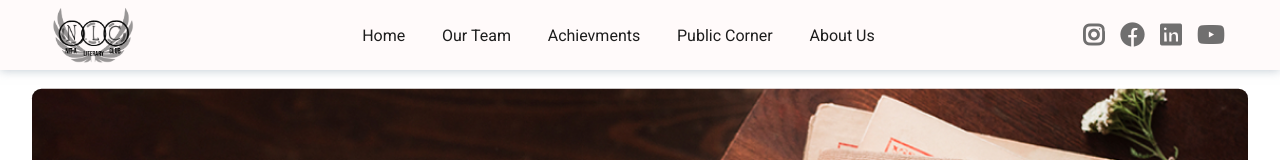
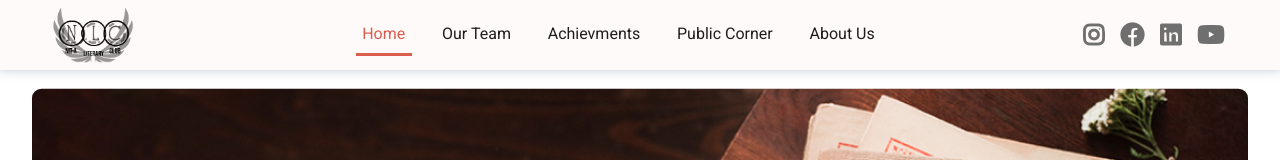
Before and after one commit to TheAnkitGautam/nlc-project, a React (Create React App) app in the folder client/: page / in a window 1280 px wide. Shown: the top 160 px of the page. Built offline with nearby package versions, Linux system fonts and the light colour scheme.

Commit message:
nav active state added

```diff
--- a/client/src/components/Navbar/Navbar.jsx
+++ b/client/src/components/Navbar/Navbar.jsx
@@ -1,7 +1,7 @@
 import { useState } from 'react';
 import './navbar.css'
 import logo from './logo-white.png';
-import { Link } from 'react-router-dom';
+import { NavLink } from 'react-router-dom';
 
 const Navbar = () => {
     const [menuState, setMenuState] = useState(false);
@@ -16,20 +16,20 @@ const Navbar = () => {
                 <div className="nav-logo"><img className='logo-img' src={logo} alt="" /></div>
                 <div className="center">
                     <ul className="nav-links">
-                        <Link to='/'><li>Home</li></Link>
-                        <Link to='/team'><li>Our Team</li></Link>
+                        <NavLink to='/'><li>Home</li></NavLink>
+                        <NavLink to='/team'><li>Our Team</li></NavLink>
                         <li>Achievments</li>
                         <li>Public Corner</li>
-                        <Link to='/about'><li>About Us</li></Link>
+                        <NavLink to='/about'><li>About Us</li></NavLink>
                     </ul>
                 </div>
 
                 <ul className={menuState ? "mobile-nav is-active" : "mobile-nav"}>
-                    <Link to='/'><li onClick={() => setMenuState(false)}>Home</li></Link>
-                    <Link to='/team'><li onClick={() => setMenuState(false)}>Our Team</li></Link>
+                    <NavLink to='/'><li onClick={() => setMenuState(false)}>Home</li></NavLink>
+                    <NavLink to='/team'><li onClick={() => setMenuState(false)}>Our Team</li></NavLink>
                     <li onClick={() => setMenuState(false)}>Achievments</li>
                     <li onClick={() => setMenuState(false)}>Public Corner</li>
-                    <Link to='/about'><li onClick={() => setMenuState(false)}>About Us</li></Link>
+                    <NavLink to='/about'><li onClick={() => setMenuState(false)}>About Us</li></NavLink>
                 </ul>
 
                 <div className="nav-icon-wrapper">
--- a/client/src/components/Navbar/navbar.css
+++ b/client/src/components/Navbar/navbar.css
@@ -35,18 +35,19 @@
     font-family: 'Roboto', serif;
     font-weight: 400;
     padding: 0.6rem 0.4rem;
+    border-bottom: 3px solid transparent;
     cursor: pointer;
 }
 
 .nav-links li:hover, .nav-links li:focus {
-    color: #2980b9;
-    text-shadow: 0px 0px 20px #2980b9;
+    color: #db5d4d;
+    text-shadow: 0px 0px 20px #db5d4d;
     transition: color 0.5s;
 }
 
-nav a.active {
-    color: #2980b9;
-    background: black;
+nav a.active li {
+    color: #db5d4d;
+    border-bottom: 3px solid #db5d4d;
 }
 
 .nav-icon-wrapper {
@@ -136,8 +137,13 @@ nav a.active {
         cursor: pointer;
     }
 
+    .mobile-nav a.active li {
+        color: #db5d4d;
+        border: none;
+    }
+
     .mobile-nav li:hover {
-        color: #48dbfb;
+        color: #db5d4d;
         transition: color 0.5s all;
     }
 
```
